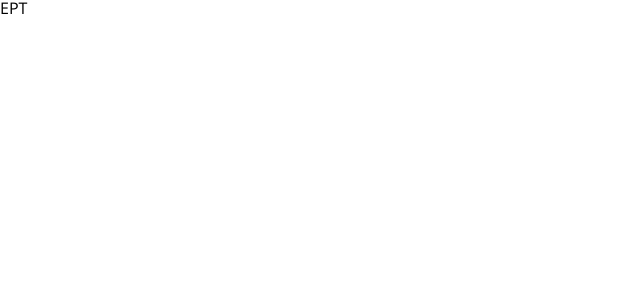
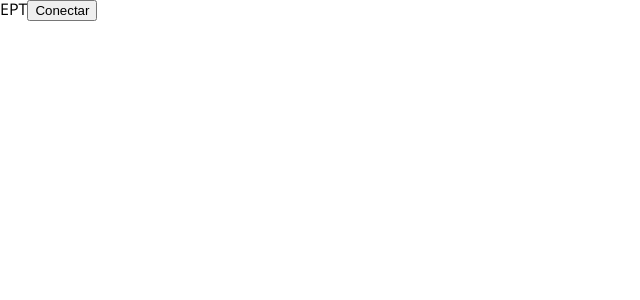
Before and after one commit to alavado/ept-web-2, a React (Create React App) app: page / in a window 1280 px wide. Shown: the top 300 px of the page, without its empty margins (0-640 px from the left). Built offline with nearby package versions, Linux system fonts and the light colour scheme.

Commit message:
agrega websocket

```diff
--- a/package.json
+++ b/package.json
@@ -8,7 +8,8 @@
     "@testing-library/user-event": "^7.1.2",
     "react": "^16.13.1",
     "react-dom": "^16.13.1",
-    "react-scripts": "3.4.1"
+    "react-scripts": "3.4.1",
+    "websocket": "^1.0.31"
   },
   "scripts": {
     "start": "react-scripts start",
--- a/src/components/App/App.js
+++ b/src/components/App/App.js
@@ -1,10 +1,33 @@
-import React from 'react'
+import React, { useState } from 'react'
+import { w3cwebsocket } from 'websocket'
 import './App.css'
 
 const App = () => {
+
+  const [mensaje, setMensaje] = useState('')
+
+  const conectar = ip => {
+    const socket = new w3cwebsocket(`ws://${ip}`, 'message')
+    console.log('conectando...')
+    socket.onerror = () => {
+    }
+    socket.onopen = () => {
+    }
+    socket.onclose = () => {
+    }
+    socket.onmessage = e => {
+      console.log(e)
+      if (typeof e.data === 'string') {
+        setMensaje(e.data)
+      }
+    }
+  }
+
   return (
     <div className="App">
       EPT
+      <button onClick={e => conectar('compsci.cl:2304/input')}>Conectar</button>
+      <p>{mensaje}</p>
     </div>
   )
 }
```
Also changed, not shown: public/manifest.json, 2 other files (tests, documents, lock files or other folders).
